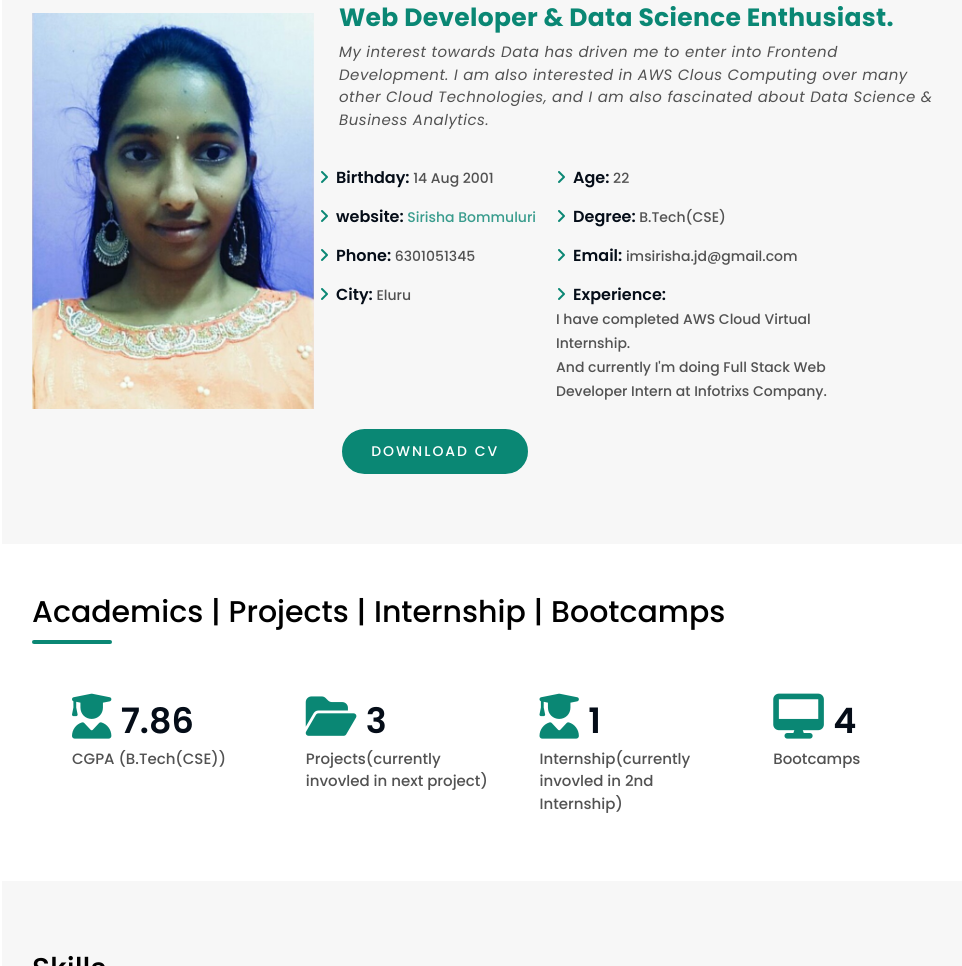
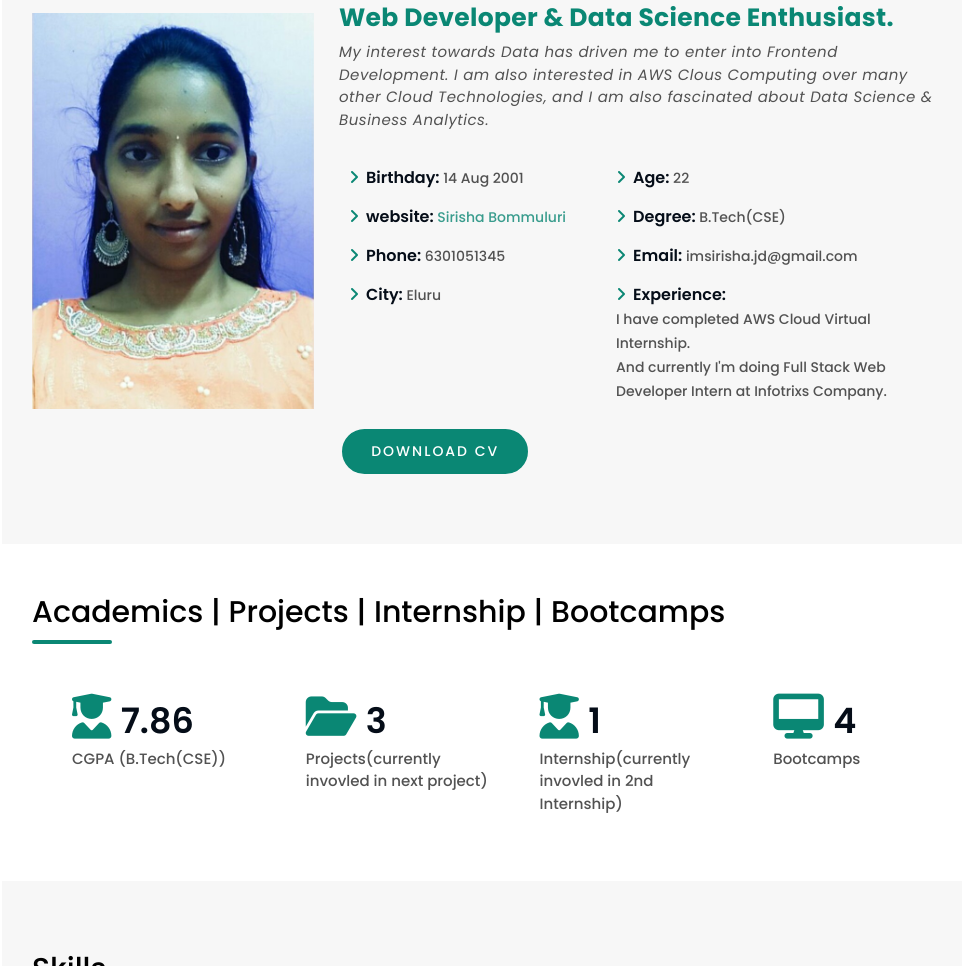
Before and after one commit to Venkatasirisha16/My-Portfolio, a plain HTML site: page index.html in a window 1280 px wide. Shown: the part 1053-2019 px from the top of the page, without its empty margins (278-1240 px from the left). Drawn offline with nearby package versions, Linux system fonts and the light colour scheme; a script that the page names is missing; a web font is replaced by a local one.

Commit message:
first commit

```diff
--- a/style.css
+++ b/style.css
@@ -269,7 +269,7 @@ main{
 #about .about-col .info-col .icon-list-col .icon-list ul li{
     list-style: none;
     margin: 15px 0;
-    margin-left: -20px;
+    margin-left: 10px;
 }
 #about .about-col .info-col .icon-list-col .icon-list ul li i{
     color: var(--themeColor);
```
